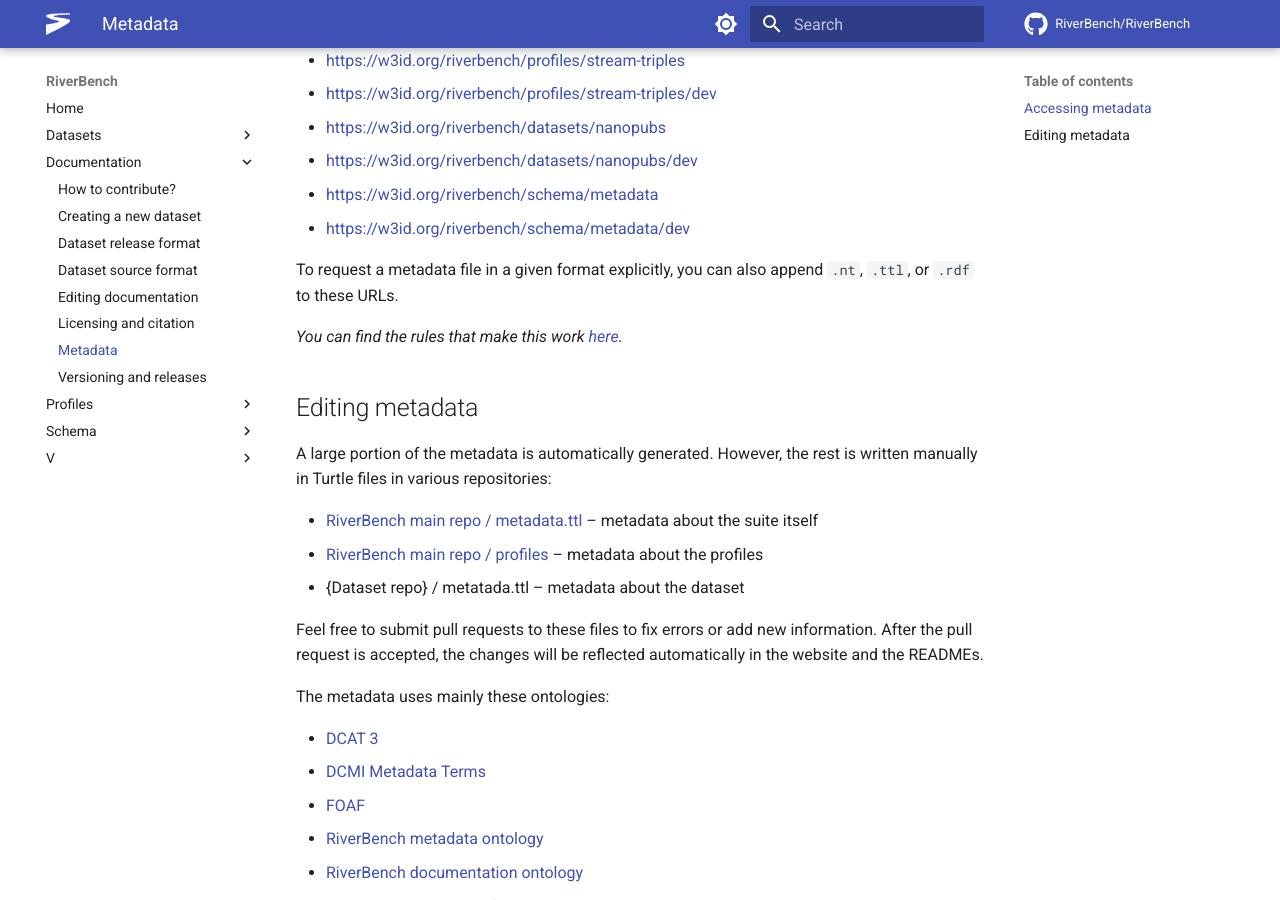
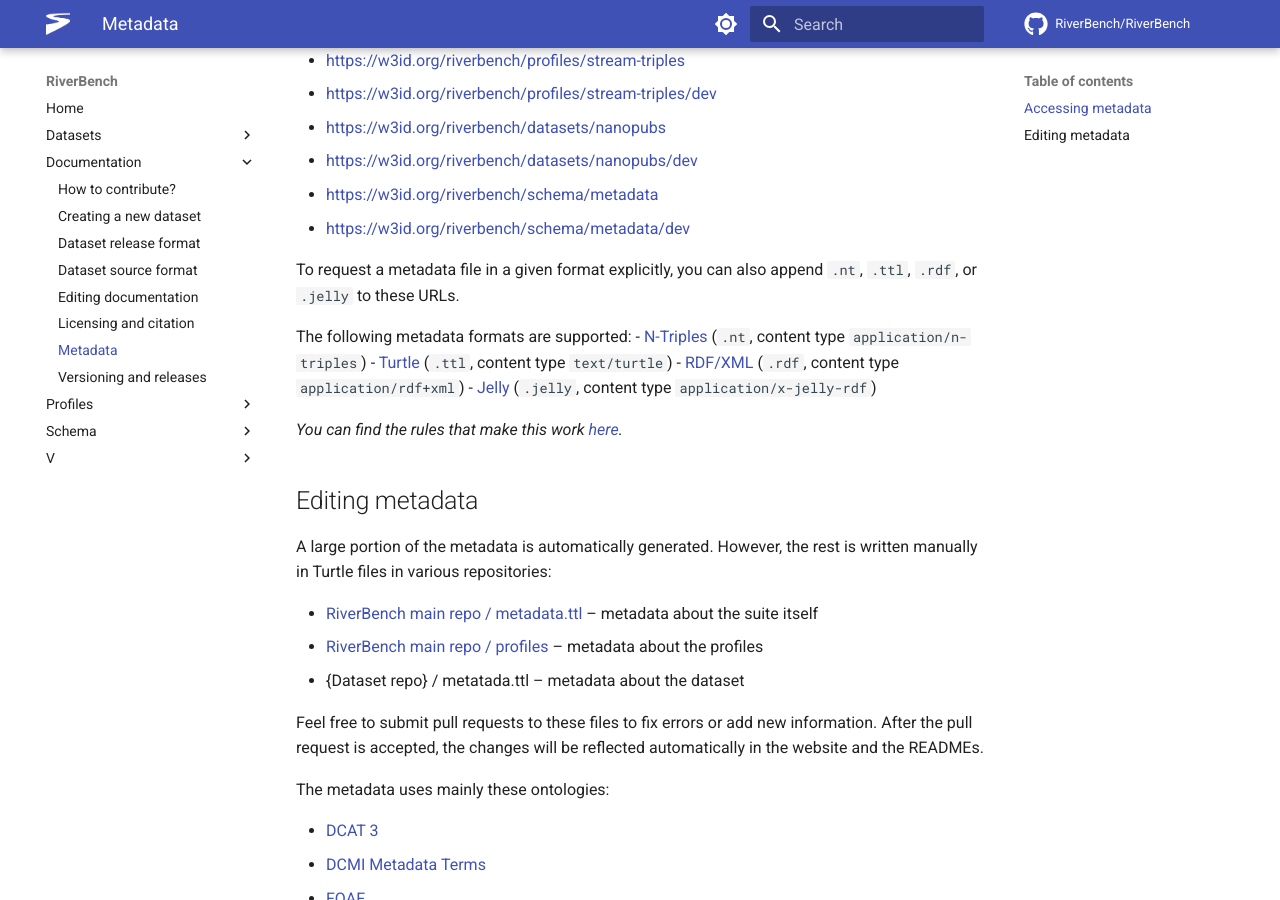
Before and after one commit to RiverBench/riverbench.github.io, an MkDocs documentation site: the page built from docs/documentation/metadata.md, in a window 1280 px wide and 900 px high, scrolled down 527 px. Built offline with MkDocs 1.6.1 and Material for MkDocs 9.7.7, drawn with Linux system fonts in a browser that asks for light colours; comment, search, counter and statistics services are not loaded.

Commit message:
Update information on supported metadata formats
Issue: https://github.com/RiverBench/RiverBench/issues/49

```diff
--- a/docs/documentation/metadata.md
+++ b/docs/documentation/metadata.md
@@ -17,7 +17,13 @@
 * [https://w3id.org/riverbench/schema/metadata](https://w3id.org/riverbench/schema/metadata)
 * [https://w3id.org/riverbench/schema/metadata/dev](https://w3id.org/riverbench/schema/metadata/dev)
 
-To request a metadata file in a given format explicitly, you can also append `.nt`, `.ttl`, or `.rdf` to these URLs.
+To request a metadata file in a given format explicitly, you can also append `.nt`, `.ttl`, `.rdf`, or `.jelly` to these URLs.
+
+The following metadata formats are supported:
+- [N-Triples](https://www.w3.org/TR/n-triples/) (`.nt`, content type `application/n-triples`)
+- [Turtle](https://www.w3.org/TR/turtle/) (`.ttl`, content type `text/turtle`)
+- [RDF/XML](https://www.w3.org/TR/rdf-syntax-grammar/) (`.rdf`, content type `application/rdf+xml`)
+- [Jelly](https://github.com/Jelly-RDF) (`.jelly`, content type `application/x-jelly-rdf`)
 
 *You can find the rules that make this work [here](https://github.com/perma-id/w3id.org/tree/master/riverbench).*
 
```
